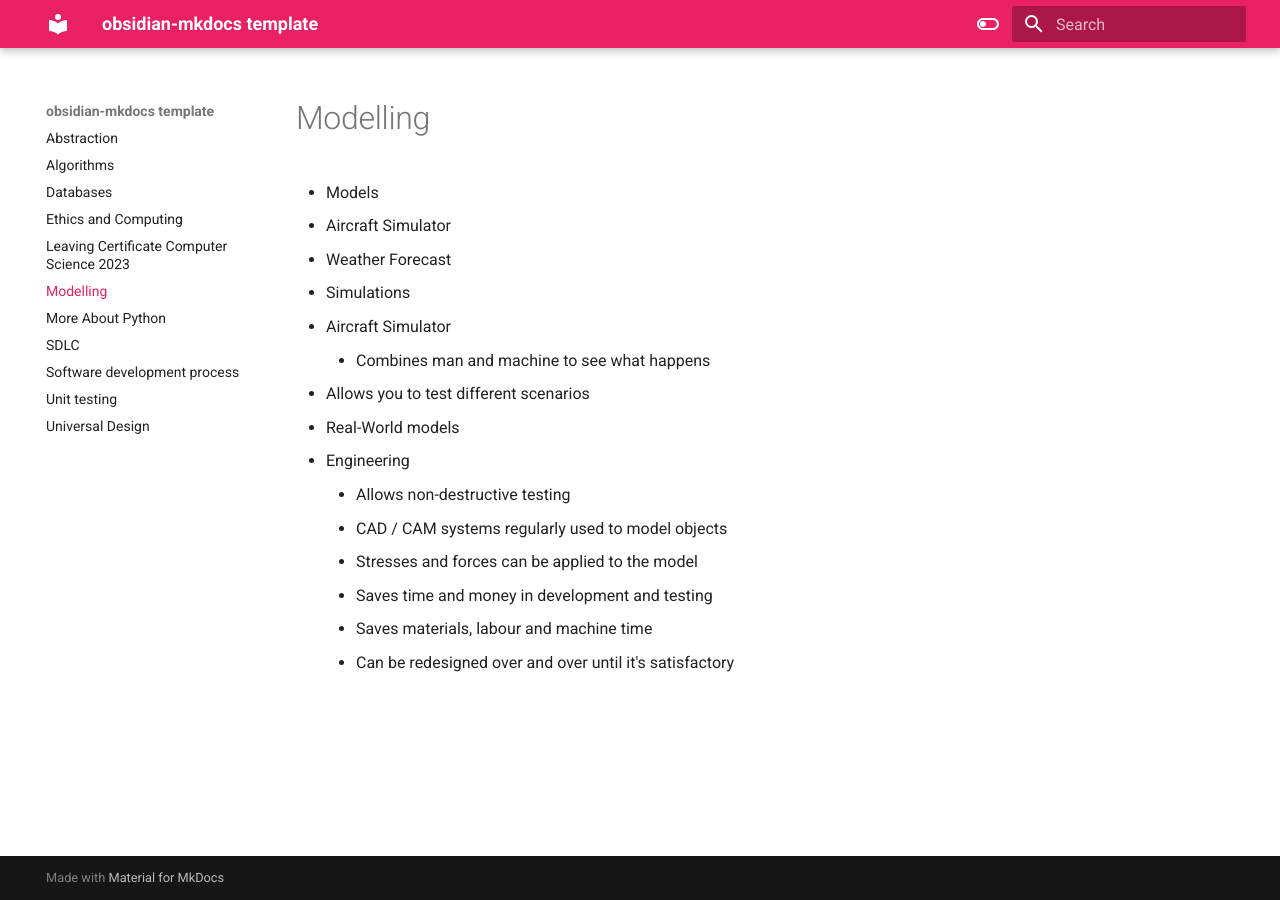
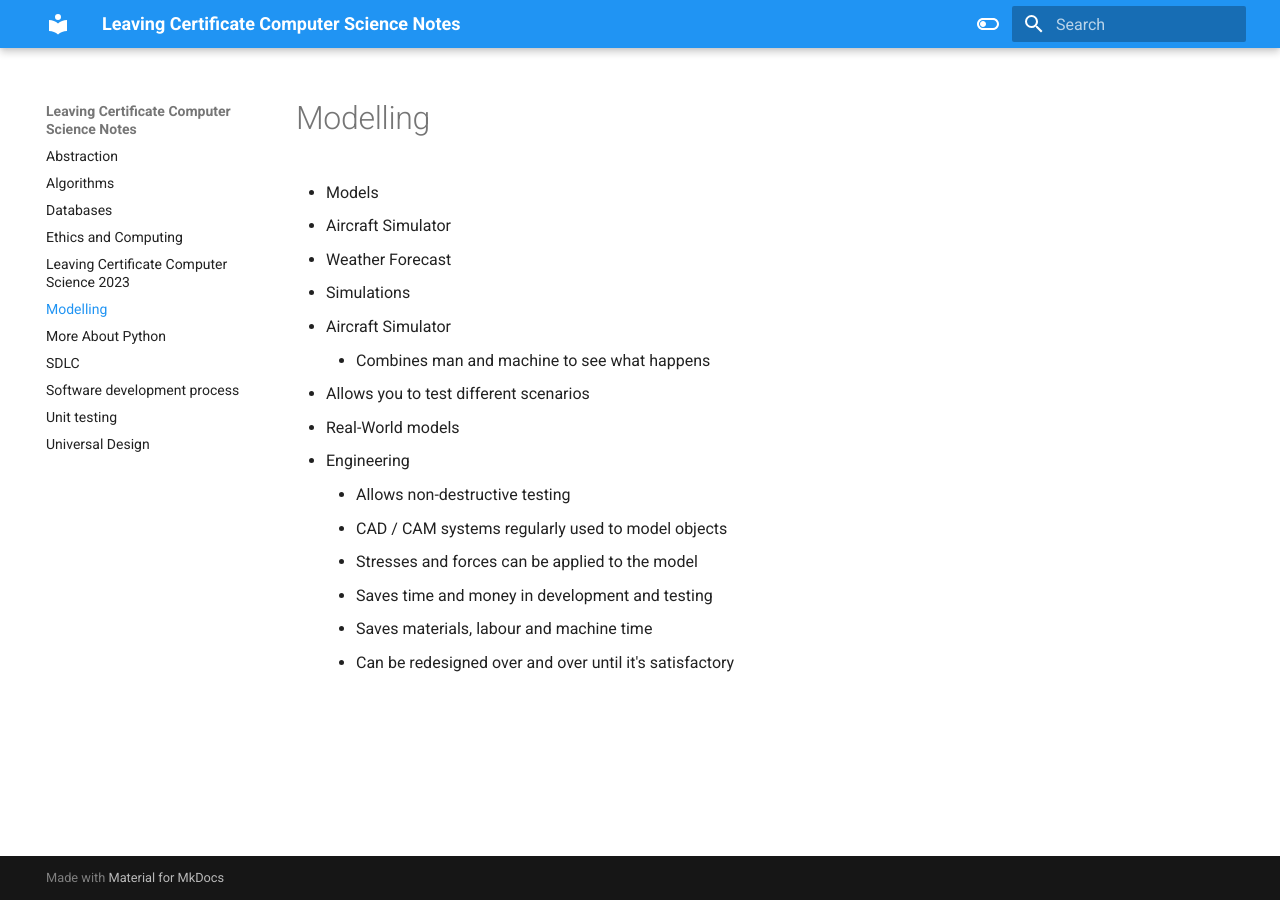
Before and after one commit to alyxdeburca/csnotes, an MkDocs documentation site: the page built from docs/Modelling.md, in a window 1280 px wide. Built offline with MkDocs 1.6.1 and Material for MkDocs 9.7.7, drawn with Linux system fonts in a browser that asks for light colours.

Commit message:
Update mkdocs.yaml

```diff
--- a/mkdocs.yaml
+++ b/mkdocs.yaml
@@ -1,4 +1,4 @@
-site_name: obsidian-mkdocs template
+site_name: Leaving Certificate Computer Science Notes
 
 theme:
     name: 'material'
@@ -7,7 +7,7 @@ theme:
     # Light mode
     - media: "(prefers-color-scheme: light)"
       scheme: default
-      primary: pink
+      primary: blue
       accent: indigo
       toggle:
         icon: material/toggle-switch-off-outline
@@ -16,8 +16,8 @@ theme:
     # Dark mode
     - media: "(prefers-color-scheme: dark)"
       scheme: slate
-      primary: pink
-      accent: blue
+      primary: blue
+      accent: indigo
       toggle:
         icon: material/toggle-switch
         name: Switch to light mode
```
